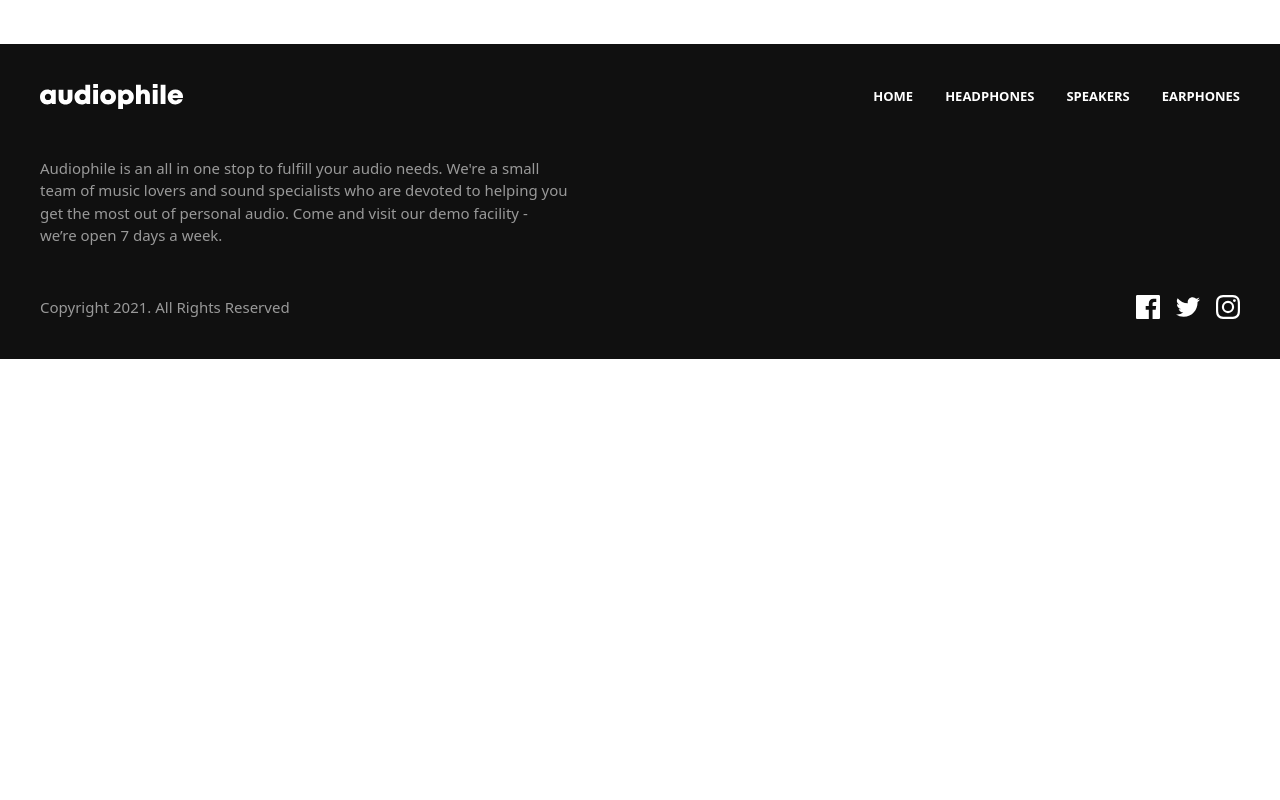
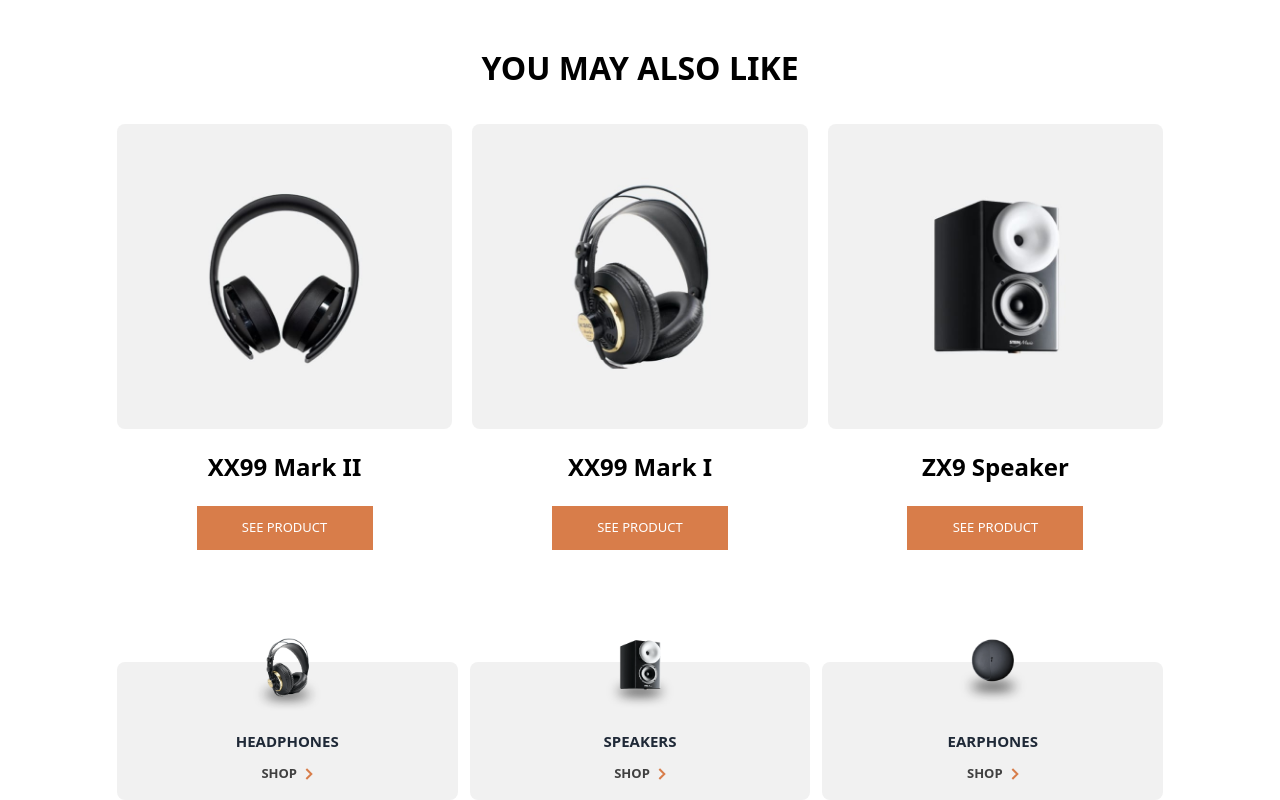
Before and after one commit to EkChills/audiophile-e-commerce, a React (Vite) app: page /headphones/xx59-headphones in a window 1280 px wide. Shown: the part 1940-2740 px from the top of the page. Before the commit the page ends 2299 px from the top, so only its background shows below. Built offline with nearby package versions, Linux system fonts and the light colour scheme.

Commit message:
completed single page

```diff
--- /dev/null
+++ b/src/components/Alternatives.jsx
@@ -0,0 +1,31 @@
+import React from 'react'
+import OrangeButton from './buttons/OrangeButton'
+
+const Alternatives = ({ altList }) => {
+  return (
+    <div className="flex flex-col items-center space-y-[2rem]">
+      <h2 className='text-pureBlack uppercase text-[24px] md:text-[32px] font-bold'>you may also like</h2>
+      <div className="flex flex-col space-y-[2rem] md:flex-row md:space-y-0 md:justify-between md:space-x-5">
+        {
+          altList.map((item) => {
+            const { slug, name, image:{mobile,desktop,tablet} } = item
+            return (
+              <div className="flex flex-col space-y-[1.3rem] items-center md:w-[35%]">
+                <div className='flex justify-center items-center '>
+                  <img src={mobile} className="show-mobile rounded-lg" alt={name} />
+                  <img src={tablet} className="show-tablet rounded-lg" alt={name} />
+                  <img src={desktop} className="show-desktop rounded-lg" alt={name} />
+                </div>
+                <h3 className='text-pureBlack text-[24px] font-bold'>{name}</h3>
+                <OrangeButton text={'see product'} />
+              </div>
+            )
+          })
+
+        }
+      </div>
+    </div>
+  )
+}
+
+export default Alternatives
--- a/src/components/homepage-components/HomeSubImages.jsx
+++ b/src/components/homepage-components/HomeSubImages.jsx
@@ -5,7 +5,7 @@ import rightArrow from '../../assets/shared/desktop/icon-arrow-right.svg'
 
 const HomeSubImages = () => {
   return (
-    <div className="flex flex-col space-y-12 md:space-y-0 md:flex-row px-7 md:justify-between md:space-x-3">
+    <div className="flex flex-col space-y-12 md:space-y-0 md:flex-row  md:justify-between md:space-x-3">
       {subImageLinks.map((item) => {
         return (
           <Link key={item.id} to={item.to} className="w-full">
--- a/src/data.js
+++ b/src/data.js
@@ -146,27 +146,27 @@
         "slug": "xx99-mark-two-headphones",
         "name": "XX99 Mark II",
         "image": {
-          "mobile": "./assets/shared/mobile/image-xx99-mark-two-headphones.jpg",
-          "tablet": "./assets/shared/tablet/image-xx99-mark-two-headphones.jpg",
-          "desktop": "./assets/shared/desktop/image-xx99-mark-two-headphones.jpg"
+          "mobile": "../assets/shared/mobile/image-xx99-mark-two-headphones.jpg",
+          "tablet": "../assets/shared/tablet/image-xx99-mark-two-headphones.jpg",
+          "desktop": "../assets/shared/desktop/image-xx99-mark-two-headphones.jpg"
         }
       },
       {
         "slug": "xx99-mark-one-headphones",
         "name": "XX99 Mark I",
         "image": {
-          "mobile": "./assets/shared/mobile/image-xx99-mark-one-headphones.jpg",
-          "tablet": "./assets/shared/tablet/image-xx99-mark-one-headphones.jpg",
-          "desktop": "./assets/shared/desktop/image-xx99-mark-one-headphones.jpg"
+          "mobile": "../assets/shared/mobile/image-xx99-mark-one-headphones.jpg",
+          "tablet": "../assets/shared/tablet/image-xx99-mark-one-headphones.jpg",
+          "desktop": "../assets/shared/desktop/image-xx99-mark-one-headphones.jpg"
         }
       },
       {
         "slug": "zx9-speaker",
         "name": "ZX9 Speaker",
         "image": {
-          "mobile": "./assets/shared/mobile/image-zx9-speaker.jpg",
-          "tablet": "./assets/shared/tablet/image-zx9-speaker.jpg",
-          "desktop": "./assets/shared/desktop/image-zx9-speaker.jpg"
+          "mobile": "../assets/shared/mobile/image-zx9-speaker.jpg",
+          "tablet": "../assets/shared/tablet/image-zx9-speaker.jpg",
+          "desktop": "../assets/shared/desktop/image-zx9-speaker.jpg"
         }
       }
     ]
@@ -230,27 +230,27 @@
         "slug": "xx99-mark-two-headphones",
         "name": "XX99 Mark II",
         "image": {
-          "mobile": "./assets/shared/mobile/image-xx99-mark-two-headphones.jpg",
-          "tablet": "./assets/shared/tablet/image-xx99-mark-two-headphones.jpg",
-          "desktop": "./assets/shared/desktop/image-xx99-mark-two-headphones.jpg"
+          "mobile": "../assets/shared/mobile/image-xx99-mark-two-headphones.jpg",
+          "tablet": "../assets/shared/tablet/image-xx99-mark-two-headphones.jpg",
+          "desktop": "../assets/shared/desktop/image-xx99-mark-two-headphones.jpg"
         }
       },
       {
         "slug": "xx59-headphones",
         "name": "XX59",
         "image": {
-          "mobile": "./assets/shared/mobile/image-xx59-headphones.jpg",
-          "tablet": "./assets/shared/tablet/image-xx59-headphones.jpg",
-          "desktop": "./assets/shared/desktop/image-xx59-headphones.jpg"
+          "mobile": "../assets/shared/mobile/image-xx59-headphones.jpg",
+          "tablet": "../assets/shared/tablet/image-xx59-headphones.jpg",
+          "desktop": "../assets/shared/desktop/image-xx59-headphones.jpg"
         }
       },
       {
         "slug": "zx9-speaker",
         "name": "ZX9 Speaker",
         "image": {
-          "mobile": "./assets/shared/mobile/image-zx9-speaker.jpg",
-          "tablet": "./assets/shared/tablet/image-zx9-speaker.jpg",
-          "desktop": "./assets/shared/desktop/image-zx9-speaker.jpg"
+          "mobile": "../assets/shared/mobile/image-zx9-speaker.jpg",
+          "tablet": "../assets/shared/tablet/image-zx9-speaker.jpg",
+          "desktop": "../assets/shared/desktop/image-zx9-speaker.jpg"
         }
       }
     ]
@@ -406,9 +406,9 @@
         "slug": "zx9-speaker",
         "name": "ZX9 Speaker",
         "image": {
-          "mobile": "./assets/shared/mobile/image-zx9-speaker.jpg",
-          "tablet": "./assets/shared/tablet/image-zx9-speaker.jpg",
-          "desktop": "./assets/shared/desktop/image-zx9-speaker.jpg"
+          "mobile": "../assets/shared/mobile/image-zx9-speaker.jpg",
+          "tablet": "../assets/shared/tablet/image-zx9-speaker.jpg",
+          "desktop": "../assets/shared/desktop/image-zx9-speaker.jpg"
         }
       },
       {
--- a/src/index.css
+++ b/src/index.css
@@ -37,3 +37,15 @@
 .singleProduct {
   @apply bg-pureWhite flex flex-col space-y-[7rem] px-[1.3rem] md:px-[2.3rem] py-[7rem] lg:px-[7.3rem]
 }
+
+.show-mobile {
+  @apply w-full md:hidden
+}
+
+.show-tablet {
+  @apply w-full hidden md:block lg:hidden
+}
+
+.show-desktop {
+  @apply w-full hidden lg:block
+}
--- a/src/pages/SingleHeadPhone.jsx
+++ b/src/pages/SingleHeadPhone.jsx
@@ -5,13 +5,16 @@ import { increaseAmount, reduceAmount, resetAmount } from '../features/allProduc
 import OrangeButton from '../components/buttons/OrangeButton';
 import FeaturesDescription from '../components/FeaturesDescription';
 import DescImageGrid from '../components/DescImageGrid';
+import Alternatives from '../components/Alternatives';
+import HomeSubImages from '../components/homepage-components/HomeSubImages';
+import FooterDesc from '../components/footer description/FooterDesc';
 
 const SingleHeadPhone = () => {
   const { slug } = useParams();
   const { headphones, itemAmount } = useSelector((store) => store.allProducts)
   const singleHeadphone = headphones.find((headphone) => headphone.slug === slug)
   const dispatch = useDispatch()
-  const { image: { mobile, tablet, desktop }, name, description, price, features, includes, gallery:{first, second, third} } = singleHeadphone
+  const { image: { mobile, tablet, desktop }, name, description, price, features, includes, gallery:{first, second, third}, others } = singleHeadphone
 
   useEffect(() => {
     dispatch(resetAmount())
@@ -45,6 +48,9 @@ const SingleHeadPhone = () => {
 
       <FeaturesDescription features={features} includes={includes} />
       <DescImageGrid first={first} second={second} third={third} name={name} />
+      <Alternatives altList={others} />
+      <HomeSubImages />
+      <FooterDesc />
     </div>
   )
 }
--- a/src/utils/links.jsx
+++ b/src/utils/links.jsx
@@ -9,21 +9,21 @@ export const subImageLinks = [
   {
     id:1,
     title:'headphones',
-    path:'./assets/shared/desktop/image-category-thumbnail-headphones.png',
+    path:'../assets/shared/desktop/image-category-thumbnail-headphones.png',
     desc:'headphones',
     to:'/headphones'
   },
   {
     id:2,
     title:'speakers',
-    path:'./assets/shared/desktop/image-category-thumbnail-speakers.png',
+    path:'../assets/shared/desktop/image-category-thumbnail-speakers.png',
     desc:'speakers',
     to:'/speakers'
   },
   {
     id:3,
     title:'earphones',
-    path:'./assets/shared/desktop/image-category-thumbnail-earphones.png',
+    path:'../assets/shared/desktop/image-category-thumbnail-earphones.png',
     desc:'earphones',
     to:'/earphones'
   },
```
